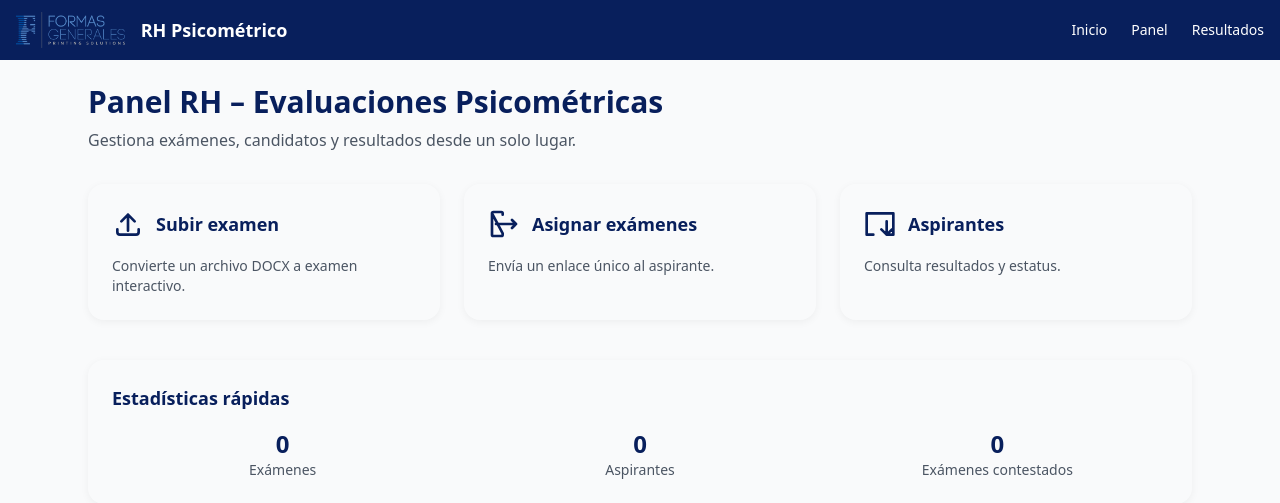
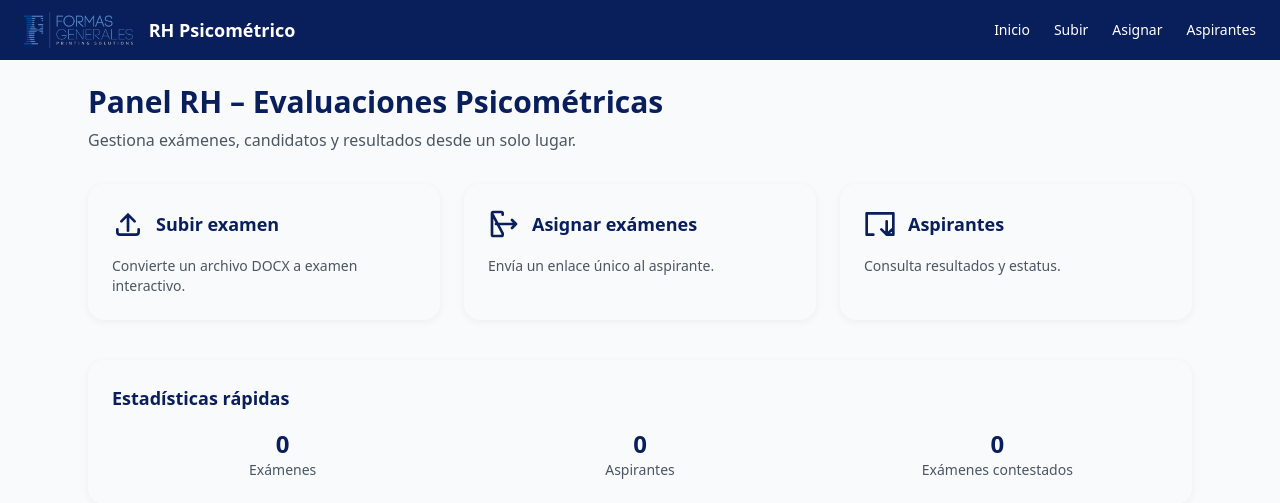
Before and after one commit to SistemasForgesa/RH-PSICOMETRICO, a FastAPI app: page /rh/ in a window 1280 px wide. Shown: the top 503 px of the page. Run offline with FastAPI, Linux system fonts and the light colour scheme; data that the repository does not hold is empty; some libraries are stand-ins or nearby versions.

Commit message:
Update layout.html

```diff
--- a/app/templates/layout.html
+++ b/app/templates/layout.html
@@ -3,18 +3,17 @@
 <script src='https://cdn.tailwindcss.com'></script>
 <link rel='stylesheet' href='/static/css/bbva.css'>
 </head><body class='bg-gray-50 text-gray-900'>
-<nav class="bg-[#081f5c] text-white px-4 py-3 flex items-center justify-between">
-  <!-- Logo + título -->
+<nav class="bg-[#081f5c] text-white px-6 py-3 flex items-center justify-between">
   <div class="flex items-center gap-4">
-    <img src="/static/img/logo.png" alt="Formas Generales" class="h-9"/>
+    <img src="/static/img/logo.png" alt="Formas Generales" class="h-9">
     <span class="font-semibold text-lg">RH Psicométrico</span>
   </div>
-  <!-- Links -->
-  <div class="flex items-center gap-6 text-sm">
-    <a href="/rh" class="hover:text-gray-200">Inicio</a>
-    <a href="/rh/panel" class="hover:text-gray-200">Panel</a>
-    <a href="/rh/resultados" class="hover:text-gray-200">Resultados</a>
-  </div>
+  <ul class="flex gap-6 text-sm">
+    <li><a href="/rh"        class="hover:text-gray-200">Inicio</a></li>
+    <li><a href="/rh/subir"  class="hover:text-gray-200">Subir</a></li>
+    <li><a href="/rh/asignar"class="hover:text-gray-200">Asignar</a></li>
+    <li><a href="/rh/aspirantes" class="hover:text-gray-200">Aspirantes</a></li>
+  </ul>
 </nav>
 <main class='max-w-6xl mx-auto p-6'>{% block content %}{% endblock %}</main>
 </body></html>
```
